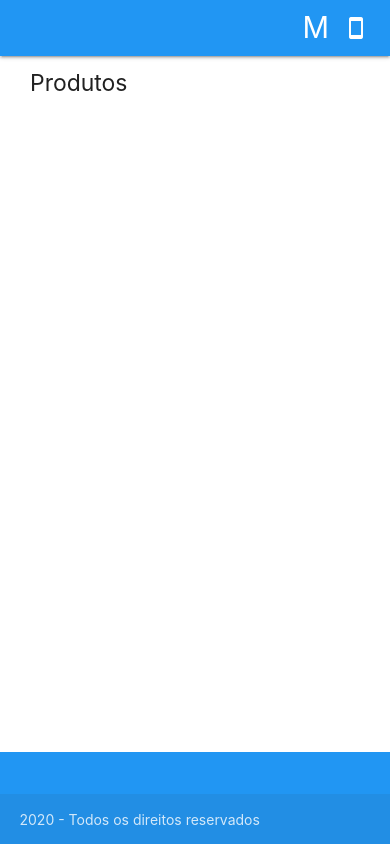
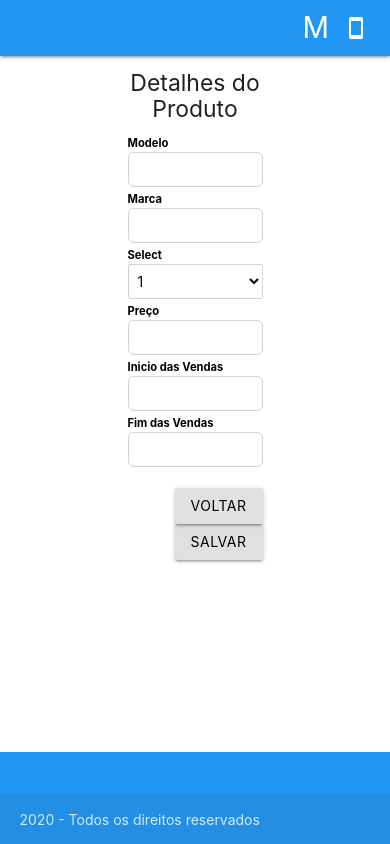
Before and after one commit to wilsoonjunior14/phoneManagement, a React (Create React App) app in the folder phoneapp/: page /add in a window 390 px wide. Built offline with nearby package versions, Linux system fonts and the light colour scheme.

Commit message:
implementing add phone page

```diff
--- a/phoneapp/package.json
+++ b/phoneapp/package.json
@@ -6,9 +6,11 @@
     "@testing-library/jest-dom": "^4.2.4",
     "@testing-library/react": "^9.5.0",
     "@testing-library/user-event": "^7.2.1",
+    "axios": "^0.19.2",
     "materialize-css": "^1.0.0-rc.2",
     "react": "^16.13.0",
     "react-dom": "^16.13.0",
+    "react-materialize": "^3.5.9",
     "react-router-dom": "^5.1.2",
     "react-scripts": "3.4.0"
   },
--- /dev/null
+++ b/phoneapp/src/components/Input.js
@@ -0,0 +1,37 @@
+import React, {Component} from "react";
+
+export default class Input extends React.Component{
+
+    constructor(props){
+        super(props);
+    }
+
+    render(){
+
+        const style = {
+
+            label: {
+                color: "black",
+                fontWeight: "bold"
+            },
+
+            input: {
+                borderRadius: "6px",
+                border: "1px solid lightgray",
+                display: "block",
+                padding: "5px",
+                width: "100%",
+                height: "35px"
+            }
+        }
+
+
+        return (
+        <div>
+            <label style={style.label} for={this.props.id}>{this.props.label}</label>
+            <input style={style.input} id={this.props.id} type={this.props.type} className="browser-default" />
+        </div>);
+    }
+
+
+}
--- /dev/null
+++ b/phoneapp/src/components/Select.js
@@ -0,0 +1,34 @@
+import React, {Component} from "react";
+
+export default class Select extends React.Component{
+
+    constructor(props){
+        super(props);
+    }
+
+    render(){
+
+        const style = {
+            label: {
+                fontWeight: "bold",
+                color: "black"
+            },
+            select: {
+                height: "35px",
+                border: "1px solid lightgray"
+            }
+        }
+
+        return (
+            <div>
+                <label style={style.label} for="select">Select</label>
+                <select style={style.select} className="browser-default" id="select">
+                    <option>1</option>
+                    <option>2</option>
+                    <option>3</option>
+                </select>
+            </div>
+        );
+    }
+
+}
--- a/phoneapp/src/phoneComponents/AddPhone.js
+++ b/phoneapp/src/phoneComponents/AddPhone.js
@@ -1,5 +1,8 @@
 import React, {Component} from "react";
-import {Container, Row, Col, Button} from "react-materialize";
+import {Container, Row, Col, Button, TextInput} from "react-materialize";
+
+import Input from "../components/Input";
+import Select from "../components/Select";
 
 export default class AddPhone extends React.Component{
 
@@ -8,11 +11,61 @@ export default class AddPhone extends React.Component{
     }
 
     render(){
+
+        const style = {
+
+            container:{
+                width: "40%"
+            },
+
+            label: {
+                color: "black"
+            },
+
+            input: {
+                borderRadius: "6px",
+                border: "1px solid lightgray",
+                display: "block",
+                padding: "5px"
+            }
+        }
+
         return(
-            <Container>
+            <Container style={style.container}>
                 <Row>
-                    <Col className="s6">
-                        <h5 className="left">Produtos</h5>
+                    <Col s="12">
+                        <h5 className="center-align">Detalhes do Produto</h5>
+                        <Row>
+                            <Col s="12" l="6">
+                                <Input id="modelo" label="Modelo" type="text"></Input>
+                            </Col>
+                            <Col s="12" l="6">
+                                <Input id="marca" label="Marca" type="text"></Input>
+                            </Col>
+                            <Col s="12" l="6">
+                                <Select></Select>
+                            </Col>
+                            <Col s="12" l="6">
+                                <Input id="preco" label="Preço" type="text"></Input>
+                            </Col>
+                            <Col s="12" l="6">
+                                <Input id="inicio" label="Inicio das Vendas" type="text"></Input>
+                            </Col>
+                            <Col s="12" l="6">
+                                <Input id="fim" label="Fim das Vendas" type="text"></Input>
+                            </Col>
+                        </Row>
+                        <Row>
+                            <Col s="12" l="6">
+
+                            </Col>
+                            <Col s="12" l="3">
+                                <a className="btn waves-effect waves-light grey lighten-2 black-text right" href="/">Voltar</a>
+                            </Col>
+                            <Col s="12" l="3">
+                                <Button className="btn grey lighten-2 black-text right">Salvar</Button>
+                            </Col>
+                        </Row>
                     </Col>
                 </Row>
             </Container>
--- a/phoneapp/src/phoneComponents/ListPhone.js
+++ b/phoneapp/src/phoneComponents/ListPhone.js
@@ -1,15 +1,26 @@
 import React, {Component} from "react";
 
 import {Container, Row, Col, Table, Button, Icon} from "react-materialize";
+
+import axios from "axios";
 
 export default class ListPhone extends React.Component{
 
     constructor(props){
         super(props);
+        this.state = {products: []};
+    }
+
+    componentDidMount(){
+        this.getProdutos();
     }
 
     getProdutos(){
-
+        axios.get("https://phones--melhorcom.repl.co/phone")
+        .then((response) => {
+            var products = response.data;
+            this.setState({products: products});
+        });
     }
 
     render(){
@@ -54,16 +65,18 @@ export default class ListPhone extends React.Component{
                                     <th>Preço</th>
                                     <th>Marca</th>
                                     <th>Cor</th>
-                                    <th colspan="2"></th>
+                                    <th colSpan="2"></th>
                                 </tr>
                             </thead>
                             <tbody>
-                                <tr style={style.borderTable}>
-                                    <td>12093</td>
-                                    <td>12093</td>
-                                    <td>12093</td>
-                                    <td>12093</td>
-                                    <td>12093</td>
+
+                                {this.state.products.map(product =>
+                                    <tr style={style.borderTable}>
+                                    <td></td>
+                                    <td></td>
+                                    <td></td>
+                                    <td></td>
+                                    <td></td>
                                     <td>
                                         <Icon>edit</Icon>
                                     </td>
@@ -71,6 +84,9 @@ export default class ListPhone extends React.Component{
                                         <Icon>delete</Icon>
                                     </td>
                                 </tr>
+                                )}
+
+
                             </tbody>
                         </Table>
                     </Col>
```
Also changed, not shown: 1 other file (tests, documents, lock files or other folders).
